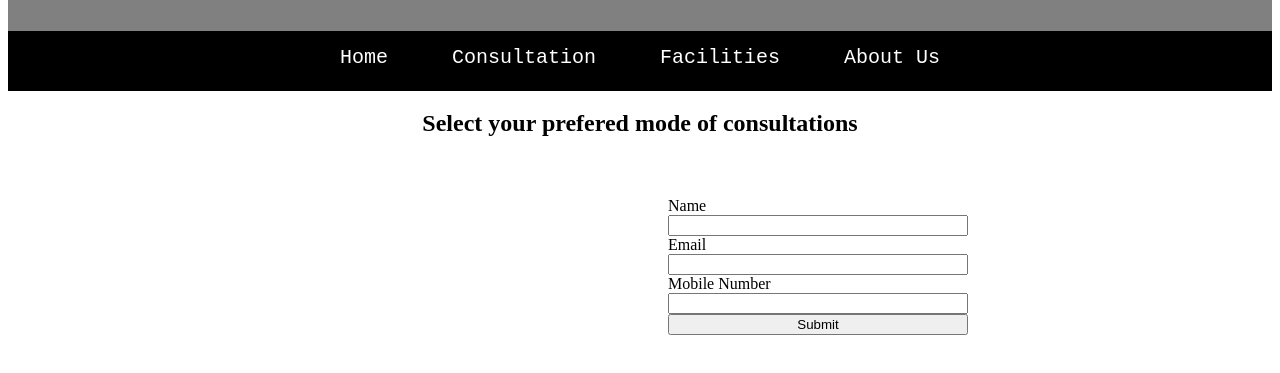
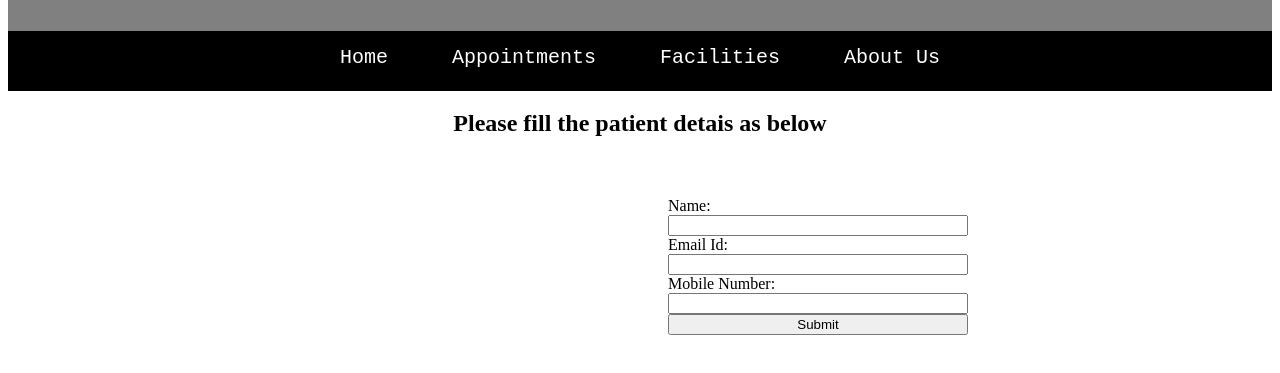
Before and after one commit to sriharsha02/HospitalWebsite, a plain HTML site: page consultation.html in a window 1280 px wide. Shown: the part 73-446 px from the top of the page. Drawn offline with Linux system fonts and the light colour scheme.

Commit message:
changed menu name

```diff
--- a/consultation.html
+++ b/consultation.html
@@ -10,21 +10,21 @@
             <h1 > S A S Hospitals </h1>
             <div class="navbar">
                 <a href="home.html">Home</a>
-                <a href="consultation.html">Consultation</a>
+                <a href="consultation.html">Appointments</a>
                 <a href="facilities.html">Facilities</a>
                 <a href="about.html">About Us</a>
             </div>
         </header>
         <section class="consultation">
 
-          <h1>Select your prefered mode of consultations </h1>
+          <h1>Please fill the patient detais as below</h1>
           <div class="maindivconsultation">
             <form class="maindivconsultation" action="mailto:asleshbabu@gmail.com">
-                <label for="name" id="namelabel">Name</label>
+                <label for="name" id="namelabel">Name: </label>
                 <input type="text">
-                <label for="name" id="emaillabel">Email</label>
+                <label for="name" id="emaillabel">Email Id: </label>
                 <input type="email">
-                <label for="number" id="numberlabel">Mobile Number</label>
+                <label for="number" id="numberlabel">Mobile Number:</label>
                 <input type="tel">
                 <button type="submit">Submit</button>
             </form>
```
Also changed, not shown: about.html (+1 -1 lines), contact.html (+1 -1 lines), facilities.html (+1 -1 lines), home.html (+1 -1 lines), index.html (+1 -1 lines).
